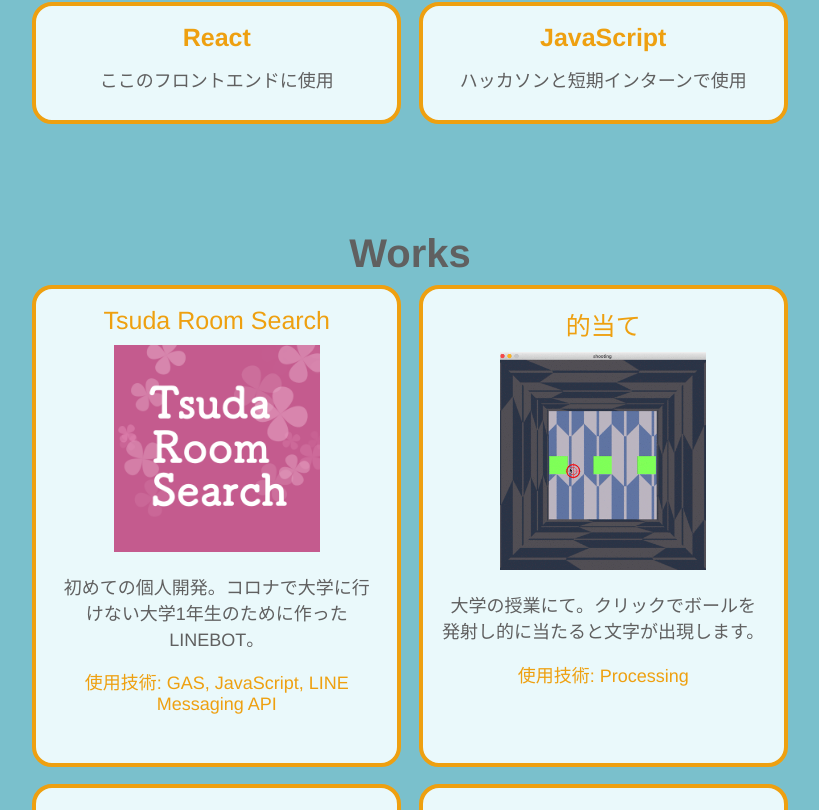
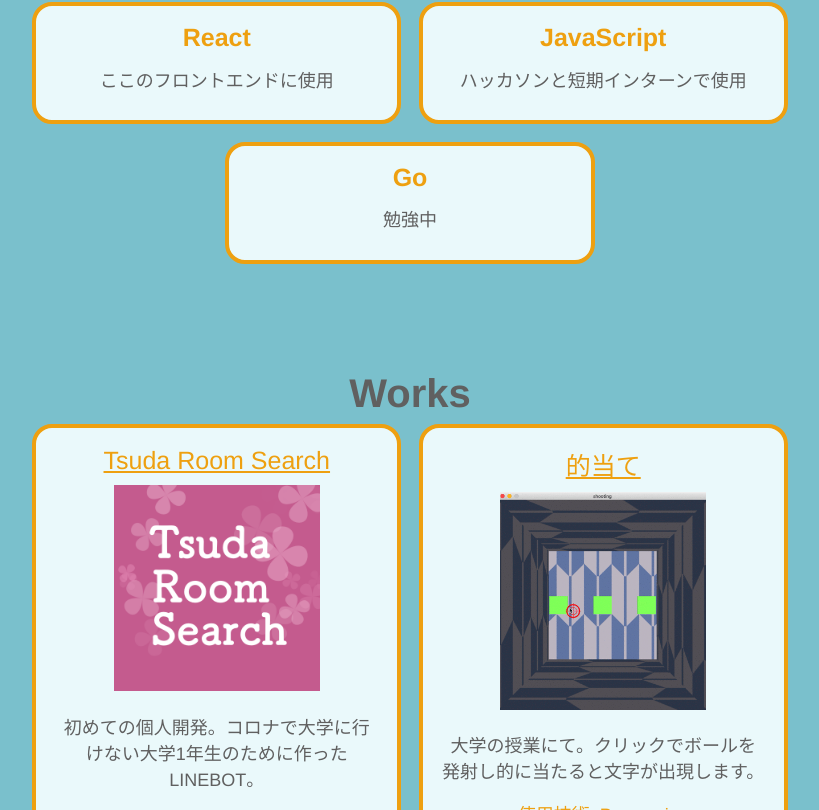
Before and after one commit to Piyopanman/piyopanman-daily-frontend, a React (Create React App) app: page /profile in a window 1280 px wide. Shown: the part 1490-2300 px from the top of the page, without its empty margins (230-1049 px from the left). Built offline with nearby package versions, Linux system fonts and the light colour scheme.

Commit message:
微修正

```diff
--- a/src/profile/components/Skills.js
+++ b/src/profile/components/Skills.js
@@ -20,6 +20,10 @@ export const Skills = () => {
             name:'JavaScript',
             text:'ハッカソンと短期インターンで使用',
         },
+        {
+            name:'Go',
+            text:'勉強中'
+        }
     ]
 
 
--- a/src/sass/profile.scss
+++ b/src/sass/profile.scss
@@ -92,10 +92,12 @@ $black: #606060;
             display: block;
             font-size: 25px;
             color: $orange;
+            text-decoration: underline;
             border-radius: 20px;
             margin-bottom: 3%;
             &:hover{
                transition: 0.5s;
+               text-decoration: none;
                background-color: $orange;
                color: white;
             }
```
